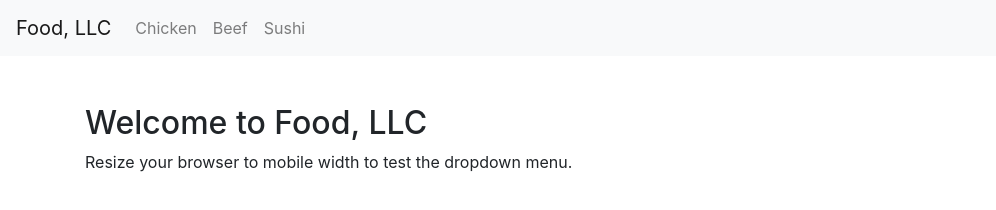
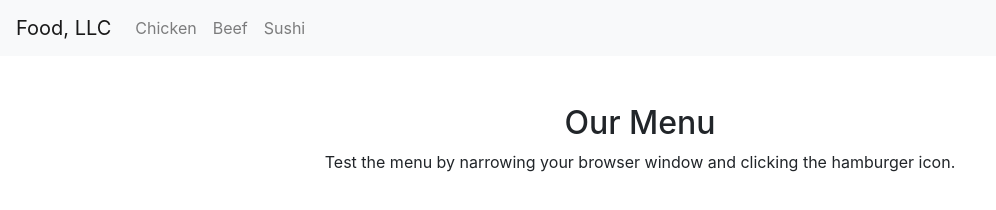
Before and after one commit to emanthag/Assignment-3, a plain HTML site: page index.html in a window 1280 px wide. Shown: the top 210 px of the page, without its empty margins (0-996 px from the left). Drawn offline with nearby package versions, Linux system fonts and the light colour scheme.

Commit message:
Update index.html

```diff
--- a/index.html
+++ b/index.html
@@ -39,11 +39,12 @@
   </nav>
 
   <!-- Page Content -->
-  <div class="container mt-5">
-    <h2>Welcome to Food, LLC</h2>
-    <p>Resize your browser to mobile width to test the dropdown menu.</p>
-    <div class="spacer"></div>
-  </div>
+<div class="container mt-5">
+  <h2 class="text-center">Our Menu</h2>
+  <p class="text-center">Test the menu by narrowing your browser window and clicking the hamburger icon.</p>
+  <div class="spacer"></div>
+</div>
+
 
   <!-- Bootstrap JS -->
   <script src="https://code.jquery.com/jquery-3.5.1.slim.min.js"></script>
```
